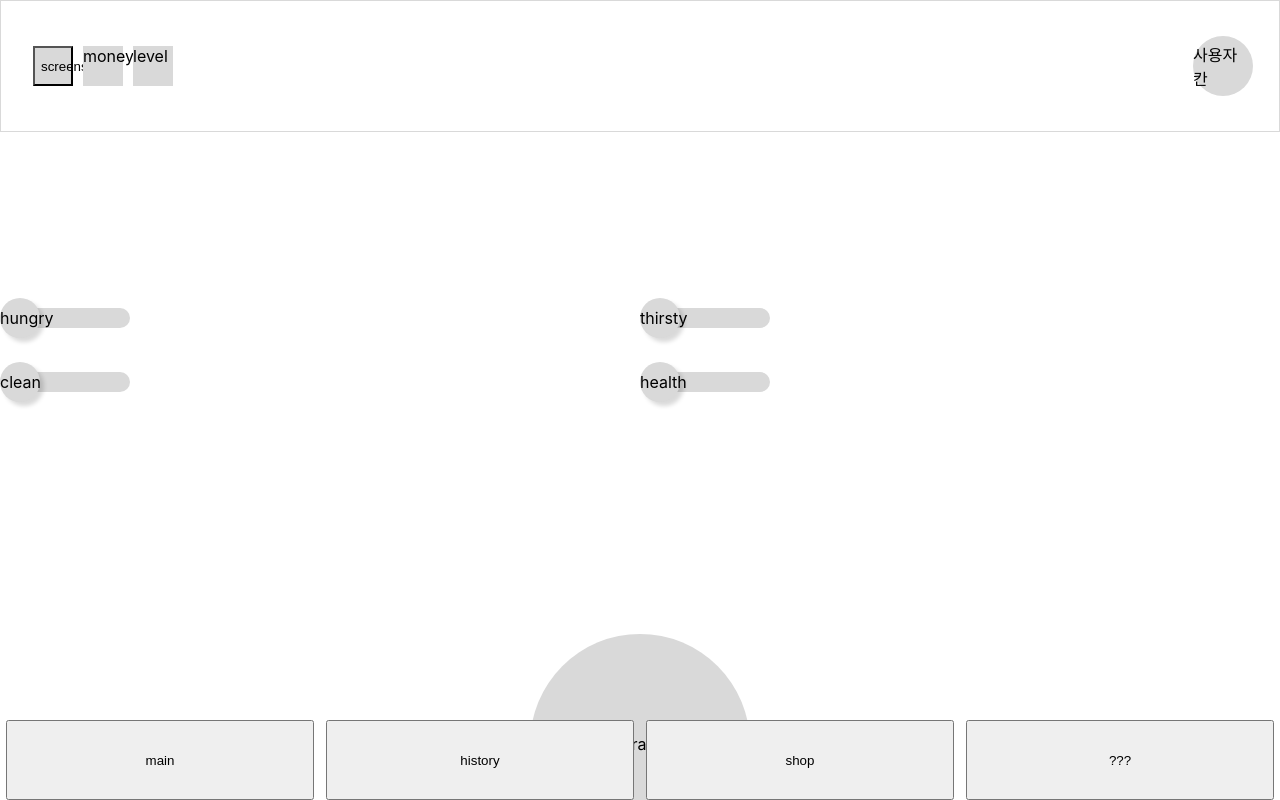
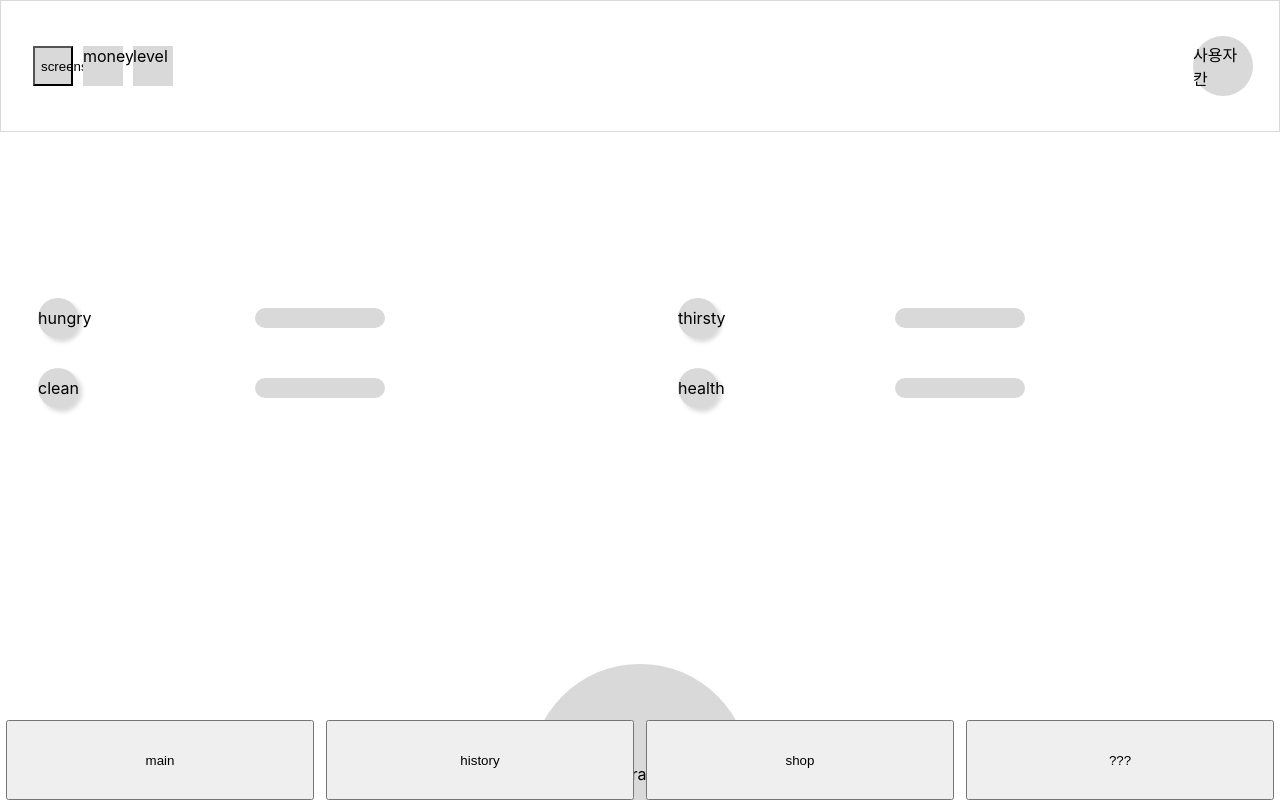
Before and after one commit to wafflestudio/wackathon-temp, a React (Create React App) app in the folder frontend/: page / in a window 1280 px wide. Shown: the top 800 px of the page. Built offline with nearby package versions, Linux system fonts and the light colour scheme.

Commit message:
mainpage css 완성

```diff
--- a/frontend/src/components/status/status.module.scss
+++ b/frontend/src/components/status/status.module.scss
@@ -3,11 +3,11 @@
   display: flex;
   height: 40px;
   align-items: center;
+  justify-content: center;
 }
 
 .total {
   position: absolute;
-  align-self: center;
   width: 130px;
   height: 20px;
   background: #d9d9d9;
@@ -17,6 +17,7 @@
   display: flex;
   align-items: center; //temp
   position: absolute;
+  left: 38px; // 추후 수치에 따라 변경할 수 있어야 함
   width: 40px;
   height: 40px;
   background: #d9d9d9;
--- a/frontend/src/components/status/statusContainer.module.scss
+++ b/frontend/src/components/status/statusContainer.module.scss
@@ -2,6 +2,6 @@
   display: grid;
   grid-template-columns: 1fr 1fr;
   grid-template-rows: 40px 40px;
-  row-gap: 30%;
+  row-gap: 30px;
   margin-top: 13%;
 }
```
